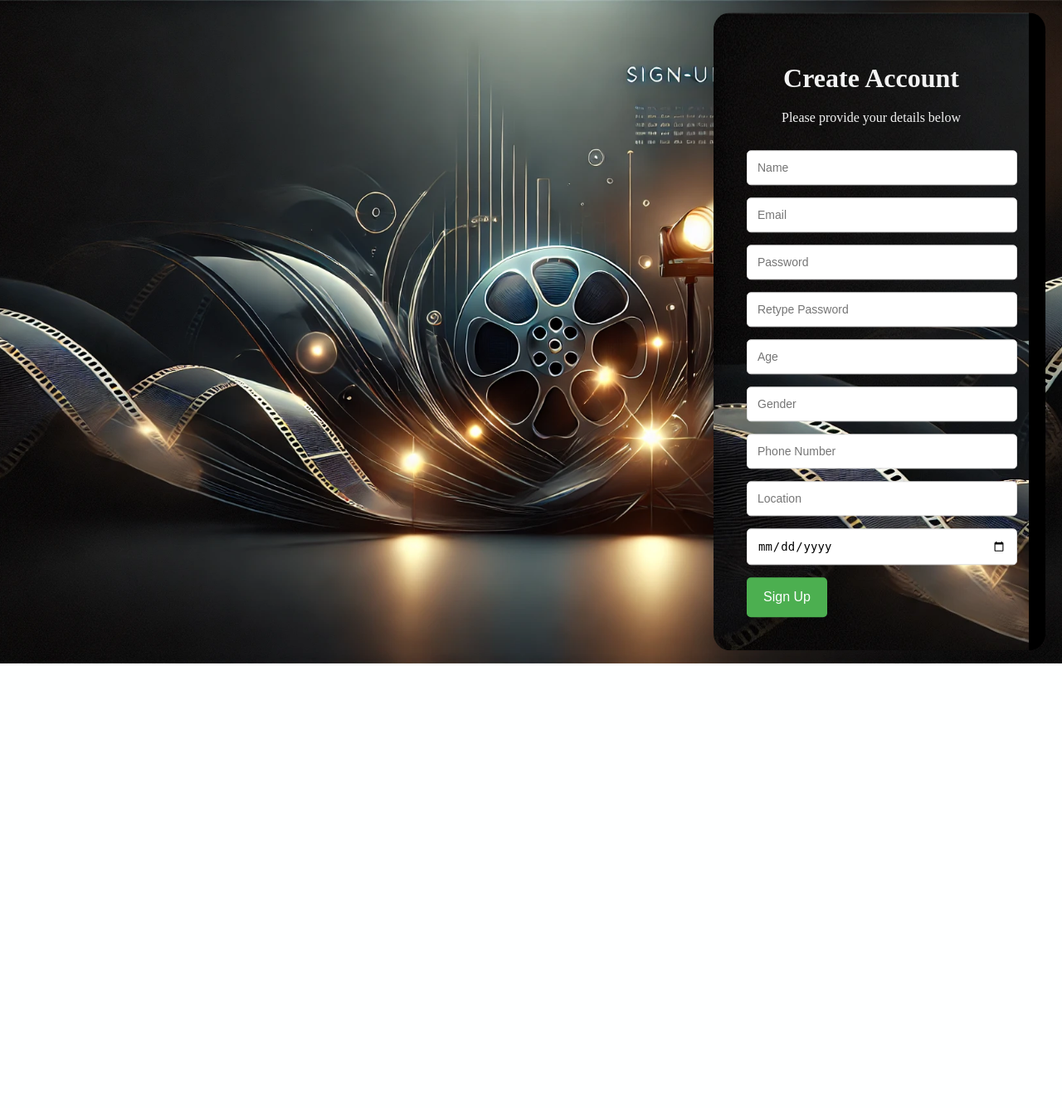
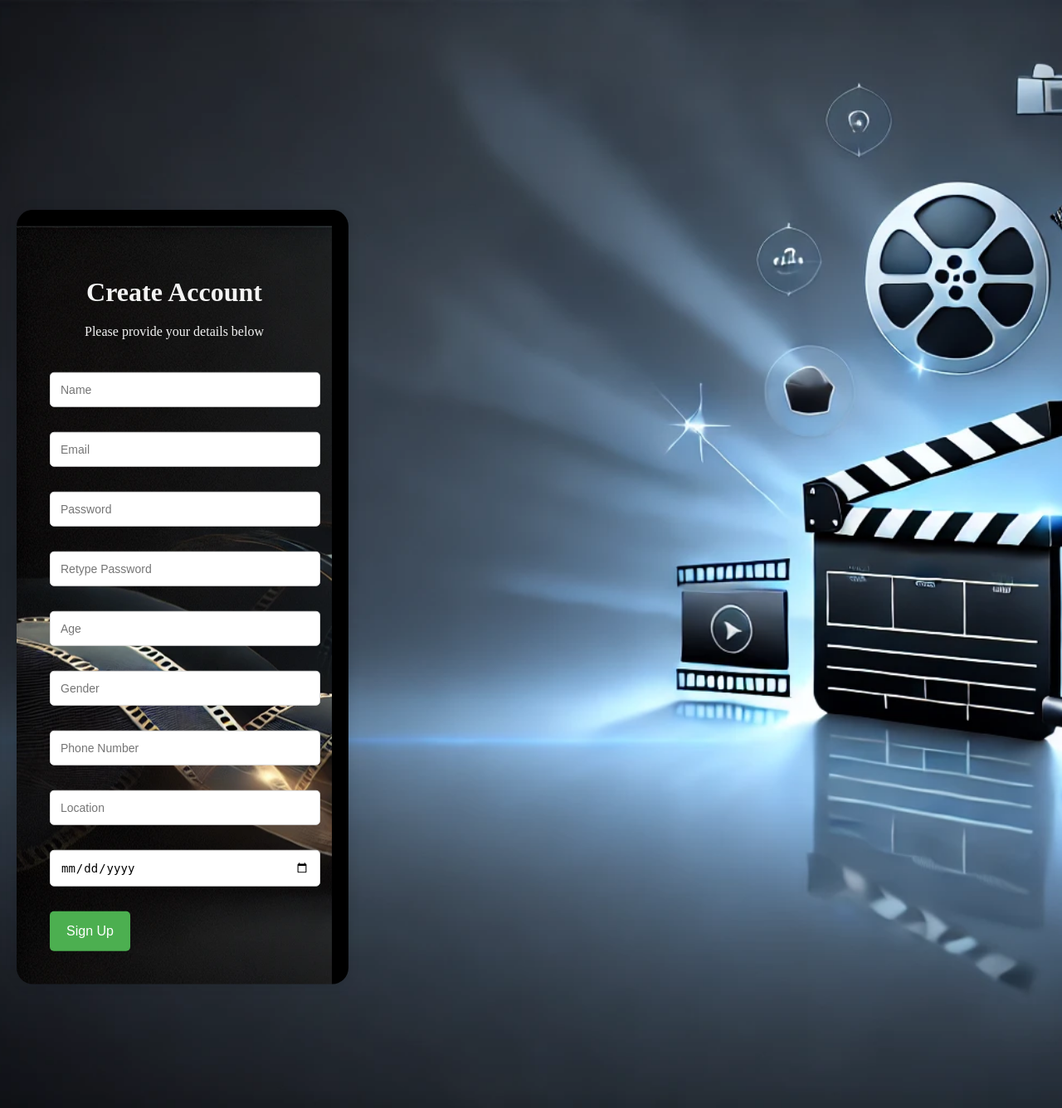
Before and after one commit to BhavanaPerecharla/CONTENT-BASED-RECOMMENDATION-SYSTEMS, a PHP site: page /additional-details.html in a window 1280 px wide. Shown: the whole page at 83% size. Before the commit the page ends 800 px from the top, so only its background shows below. Run offline with PHP 8.4, Linux system fonts and the light colour scheme.

Commit message:
Update Sign.css

```diff
--- a/Sign.css
+++ b/Sign.css
@@ -3,17 +3,18 @@ body {
     font-family: 'Times New Roman', sans-serif;
     display: flex;
     justify-content: center;
-    align-items: center;
-    height: 100vh;
+    align-items: flex-start;;
     margin: 0;
+    min-height: 167vh;
+    height:auto;
     background-size: cover;
-    background-image: url('a.jpg'); /* Path to the image */
-    background-position: center;
+    background-image: url('ae.jpg'); /* Path to the image */
+    background-color: #cccccc;
     background-repeat: no-repeat;
+    background-position: -50px center;
 }
 
 .container {
-
     padding: 20px;
     background-image: url('a.jpg');
     padding: 40px;
@@ -22,9 +23,10 @@ body {
     width: 400px;
     box-sizing: border-box;
     border-right: 20px solid black;
+    border-top: 20px solid black;
     position: absolute;     /* Position it absolutely */
-    right: 20px;           /* Distance from the right side */
-    top: 50%;              /* Center vertically */
+    left: 20px;           /* Distance from the right side */
+    top: 90%;              /* Center vertically */
     transform: translateY(-50%); /* Adjust for vertical centering */
 }
 
@@ -37,12 +39,12 @@ h1 {
 span {
     display: block;
     text-align: center;
-    margin-bottom: 30px;
+    margin-bottom: 40px;
     color: #f3f3f3;
 }
 
 .input-container {
-    margin-bottom: 15px;
+    margin-bottom: 30px;
     position: relative;
 }
 
```
